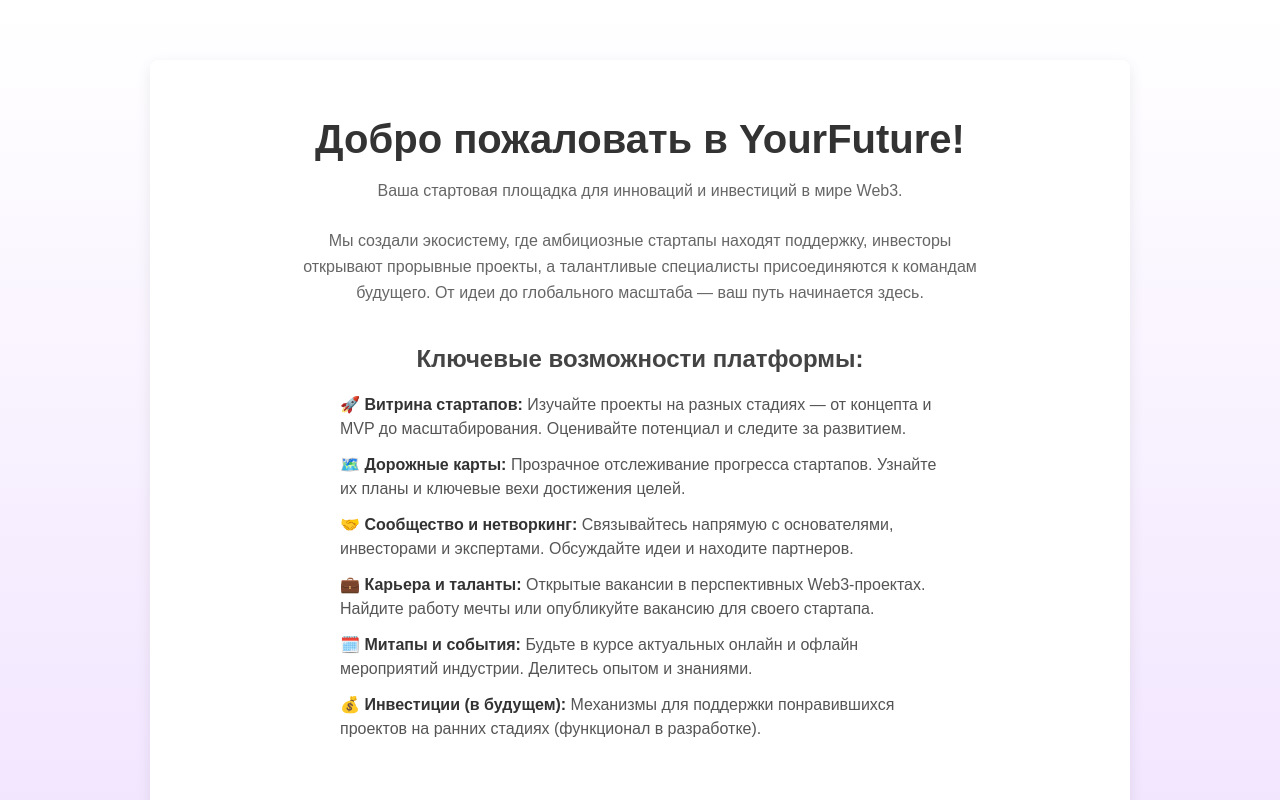
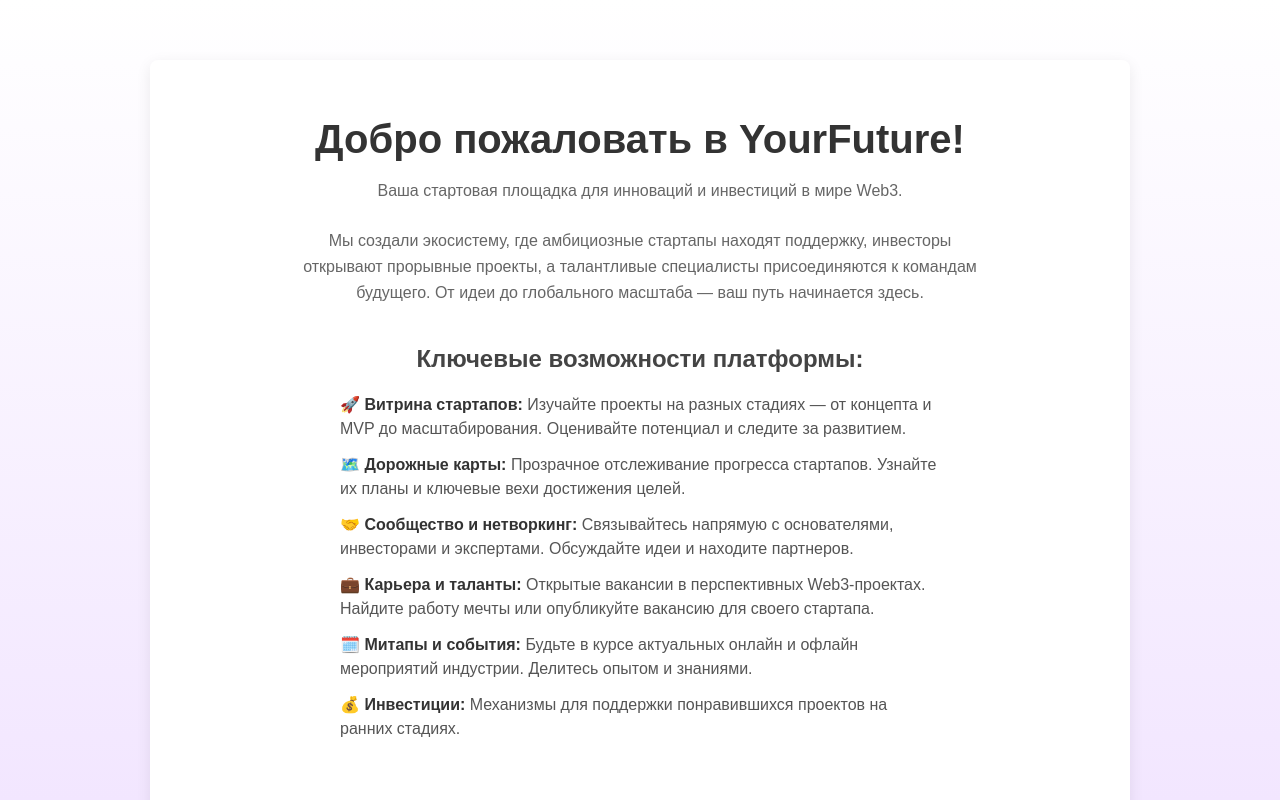
Before and after one commit to YourFutureTeam/Main-Project, a React (Create React App) app: page / in a window 1280 px wide. Shown: the top 800 px of the page. Built offline with nearby package versions, Linux system fonts and the light colour scheme.

Commit message:
feat: bugs fixed

```diff
--- a/src/LandingPage.js
+++ b/src/LandingPage.js
@@ -50,7 +50,7 @@ function LandingPage({ onLoginSuccess }) {
                 🗓️ <strong>Митапы и события:</strong> Будьте в курсе актуальных онлайн и офлайн мероприятий индустрии. Делитесь опытом и знаниями.
               </li>
               <li>
-                💰 <strong>Инвестиции (в будущем):</strong> Механизмы для поддержки понравившихся проектов на ранних стадиях (функционал в разработке).
+                💰 <strong>Инвестиции:</strong> Механизмы для поддержки понравившихся проектов на ранних стадиях.
               </li>
             </ul>
           </div>
```
